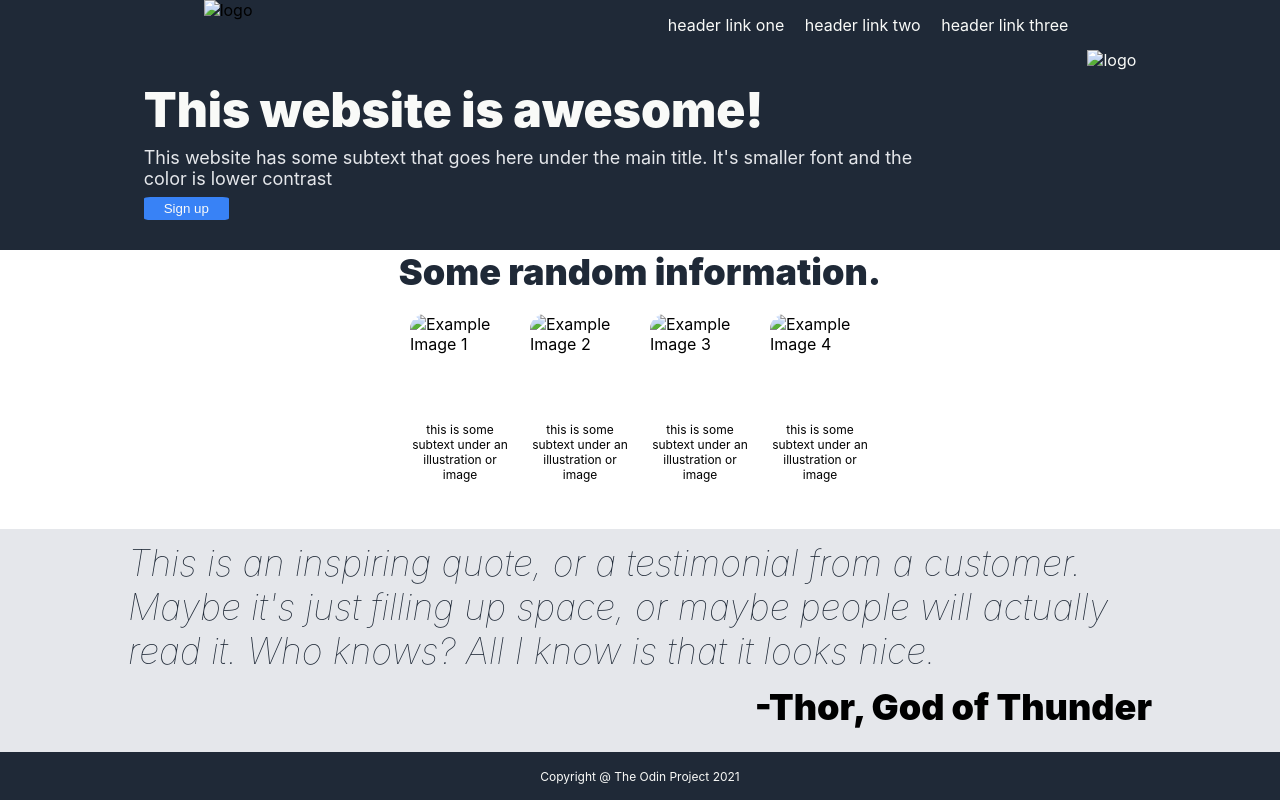
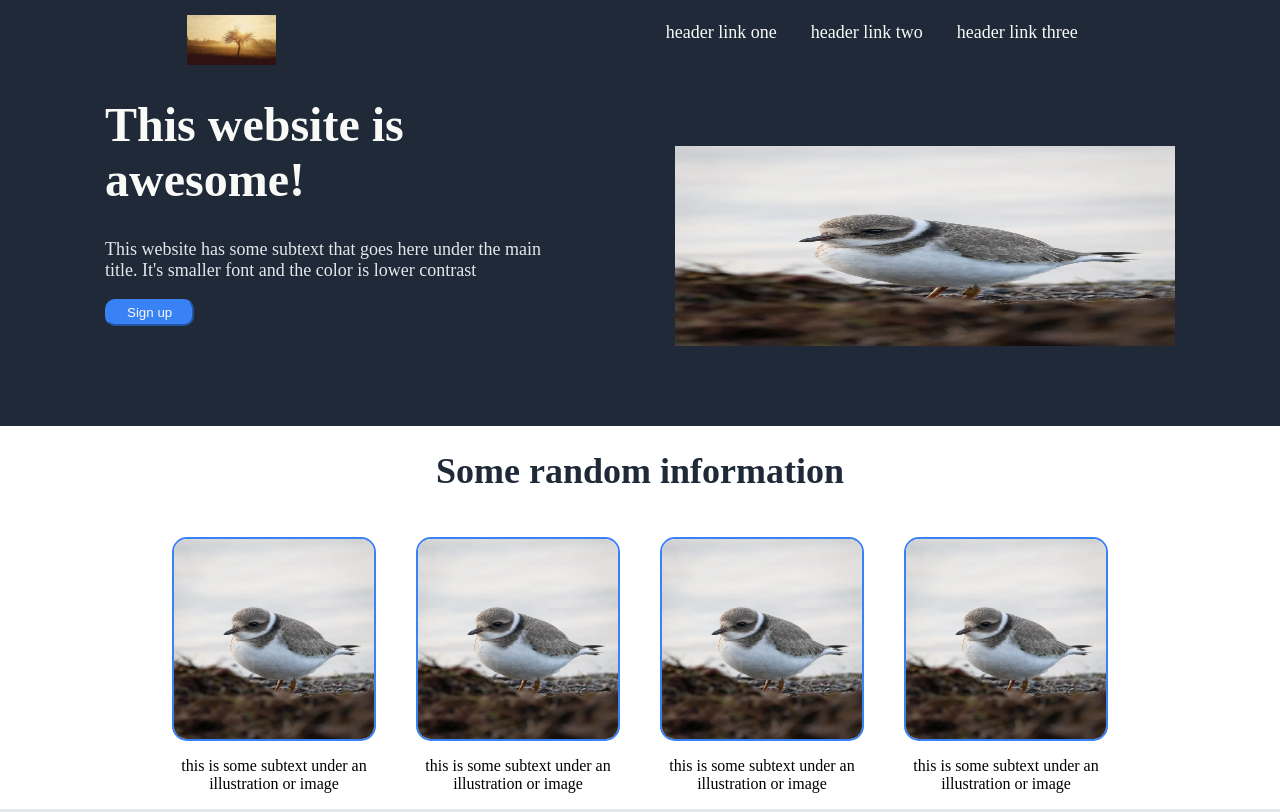
Before and after one commit to joeynoodlesfang/TOP-landing-page, a plain HTML site: page index.html in a window 1280 px wide. Shown: the top 812 px of the page. Drawn offline with Linux system fonts and the light colour scheme.

Commit message:
wip quote

```diff
--- a/index.html
+++ b/index.html
@@ -21,41 +21,41 @@
 
     <div class="sect1">
       <div class="sect1-left">
-        <div class="sect-title"> This website is awesome! </div>
-        <div class="sect-text text"> This website has some subtext that goes here under the main title. It's smaller font and the color is lower contrast</div>
+        <h1 class="sect-title">This website is awesome!</h1>
+        <p1 class="sect-text text">This website has some subtext that goes here under the main title. It's smaller font and the color is lower contrast </p>
         <div class="sect-button button">
           <button>Sign up</button>
         </div>
       </div>
-      <img src="./img/bird-8336739_960_720.webp" alt="logo" height="200">
+      <img src="./img/bird-8336739_960_720.webp" alt="logo" class="sect1-img">
     </div>
 
     <div class="sect2">
-      <div class="sect2-title">Some random information.</div>
+      <h1 class="sect2-title">Some random information</h1>
       <div class="sect2-mid">
         <div class="sect2-mid-obj">
           <img src="./img/bird-8336739_960_720.webp" alt="Example Image 1" class="rounded-image" height="100" width="100">
-          <div class="sect2-mid-obj-text">
+          <p class="sect2-mid-obj-text">
             this is some subtext under an illustration or image
-          </div>
+          </p>
         </div>
         <div class="sect2-mid-obj">
           <img src="./img/bird-8336739_960_720.webp" alt="Example Image 2" class="rounded-image" height="100" width="100">
-          <div class="sect2-mid-obj-text">
+          <p class="sect2-mid-obj-text">
             this is some subtext under an illustration or image
-          </div>
+          </p>
         </div>
         <div class="sect2-mid-obj">
           <img src="./img/bird-8336739_960_720.webp" alt="Example Image 3" class="rounded-image" height="100" width="100">
-          <div class="sect2-mid-obj-text">
+          <p class="sect2-mid-obj-text">
             this is some subtext under an illustration or image
-          </div>
+          </p>
         </div>
         <div class="sect2-mid-obj">
           <img src="./img/bird-8336739_960_720.webp" alt="Example Image 4" class="rounded-image" height="100" width="100">
-          <div class="sect2-mid-obj-text">
+          <p class="sect2-mid-obj-text">
             this is some subtext under an illustration or image
-          </div>
+          </p>
         </div>
       </div>
     </div>
@@ -69,6 +69,23 @@
       </div>
     </div>
 
+    <div class="sect4">
+      <div class="sect4-call-container">
+        <div class="sect4-call-left">
+          <h3 class="sect4-call-left-title">
+            Call to action! It's time!
+          </h3>
+          <p>
+            Sign up for our product by clicking that button right over there!
+          </p>
+        <button class="sect4-call-button">
+          Sign up
+        </button>
+        </div>
+
+      </div>
+    </div>
+
     <div class="footer">
       <div class="footer-text"> Copyright @ The Odin Project 2021 </div>
     </div>
--- a/style.css
+++ b/style.css
@@ -2,7 +2,7 @@ body {
     /* display: flex;
     flex-direction: column; */
     /* justify-content: space-between; */
-    font-family: Inter, "Helvetica Neue", Helvetica, Arial, sans-serif;
+    /* font-family: Inter, "Helvetica Neue", Helvetica, Arial, sans-serif; */
     margin: 0;
     padding: 0;
     /* text-align: center; */
@@ -14,7 +14,20 @@ body {
     display: flex;
     flex-direction: column;
     /* justify-content: space-between; */
-    min-height: 100vh;
+    /* min-height: 100vh; */
+}
+
+.sect1{
+    flex: 1
+}
+.sect2{
+    flex: 1;
+}
+.sect3{
+    flex: 1;
+}
+.sect4{
+    flex: 1;
 }
 
 .header {
@@ -22,31 +35,45 @@ body {
     justify-content: space-around;
     align-items: center;
     background-color: #1F2937;
-    height: 50px;
+    /* height: 50px; */
+    /* margin-bottom: 50px; */
 }
 
+.header img {
+    margin-top: 15px;
+}
 .header a {
     color: #F9FAF8;
+    font-size: 18px;
     text-decoration: none;
-    margin: 8px;
+    margin: 15px;
 }
 
 
 
+
 .sect1 {
-    flex: 1 0 0;
     display: flex;
-    justify-content: space-evenly;
+    justify-content: center;
+    align-items: center;
     color: #F9FAF8;
     background-color: #1F2937;
+    gap: 100px;
+}
+
+.sect1-img {
+    height: 200px;
+    width: 500px;
 }
 
 .sect1-left {
-    max-width: 800px;
+    /* flex: 1;
     display: flex;
     flex-direction: column;
-    justify-content: center;
-    gap: 8px;
+    justify-content: center; */
+    padding-bottom: 100px;
+    width: 470px;
+    /* gap: 8px; */
     /* height: auto; */
 }
 
@@ -64,16 +91,21 @@ body {
 .sect1-left button {
     color: #F9FAF8;
     background-color: #3882F6;
-    border-radius: 7.5%;
-    border: none;
+    border-color:#3882F6;
+    border-radius: 10px;
     padding: 4px 20px;
+
+
+    /* border-radius: 10px;
+    padding:0;
+    width:100px;
+    height:30px; */
 }
 
 .sect2 {
-    flex: 1;
-    background-color: F9FAF8;
     display: flex;
     flex-direction: column;
+    background-color: F9FAF8;
     align-items: center;
     gap: 20px;
 }
@@ -85,69 +117,67 @@ body {
 }
 
 .sect2-mid {
-    flex: 1;
     display: flex;
     justify-content: center;
-    /* flex-wrap: wrap; */
-    gap: 20px;
+    gap: 40px;
 }
 
-
-
 .sect2-mid-obj {
-    flex: 0 1 0;
     display: flex;
     flex-direction: column;
     align-items: center;
-    max-width: 100;
 }
 
-.sect2-mid-obj img{
-    margin-bottom: 8px;
+.sect2-mid-obj .rounded-image{
+    width: 200px;
+    height: 200px;
+    border-radius: 15px;
+    border:solid #3882F6 2px;
 }
 
-.sect2-mid-obj-text {
+.sect2 p {
     /* flex: 1; */
-    /* max-width: 100; */
-    font-size: 12px;
+    font-size: 16px;
     text-align: center;
+    max-width: 200px;
     /* font-weight: 900; */
 }
 
 .sect3 {
-    flex: 1;
-    background-color: #E5E7EB;
     display: flex;
     flex-direction: column;
     align-items: center;
     justify-content: space-evenly;
-
-
+    background-color: #E5E7EB;
 
 }
 
 .sect3-quote{
-    flex: 1;
-    display: flex;
-    justify-content: end;
-    align-items: center;
+    margin-top: 150px;
     font-size: 36px;
     font-style: italic;
     font-weight: lighter;
     color: #1F2937;
-    width: 80%;
+    width: 70%;
 }
 
 .sect3-author{
-    flex: 1;
-    /* background-color: #1F2937; */
-    display: flex;
-    flex-direction: row-reverse;
-    justify-content: baseline;
     text-align: right;
     font-size: 36px;
     font-weight: 900;
-    width: 80%;
+    flex-basis: 200px;
+    width: 70%;
+}
+
+.sect4 {
+    background-color: #F9FAF8;
+}
+
+.sect4-call-container {
+    display: flex;
+    background-color: #3882F6;
+    color:#F9FAF8;
+    border-radius:5px;
 }
 
 .footer {
@@ -159,8 +189,3 @@ body {
     font-size: 12px;
     height: 48px;
 }
-
-.rounded-image {
-    border: 2px solid 3882F6; /* You can change the color and width of the border */
-    border-radius: 15px; /* Adjust this value for more or less rounded corners */
-  }
```
Also changed, not shown: img/bird-8336739_960_720.webp (added), img/sunrise-1409090_960_720.jpg (added).
